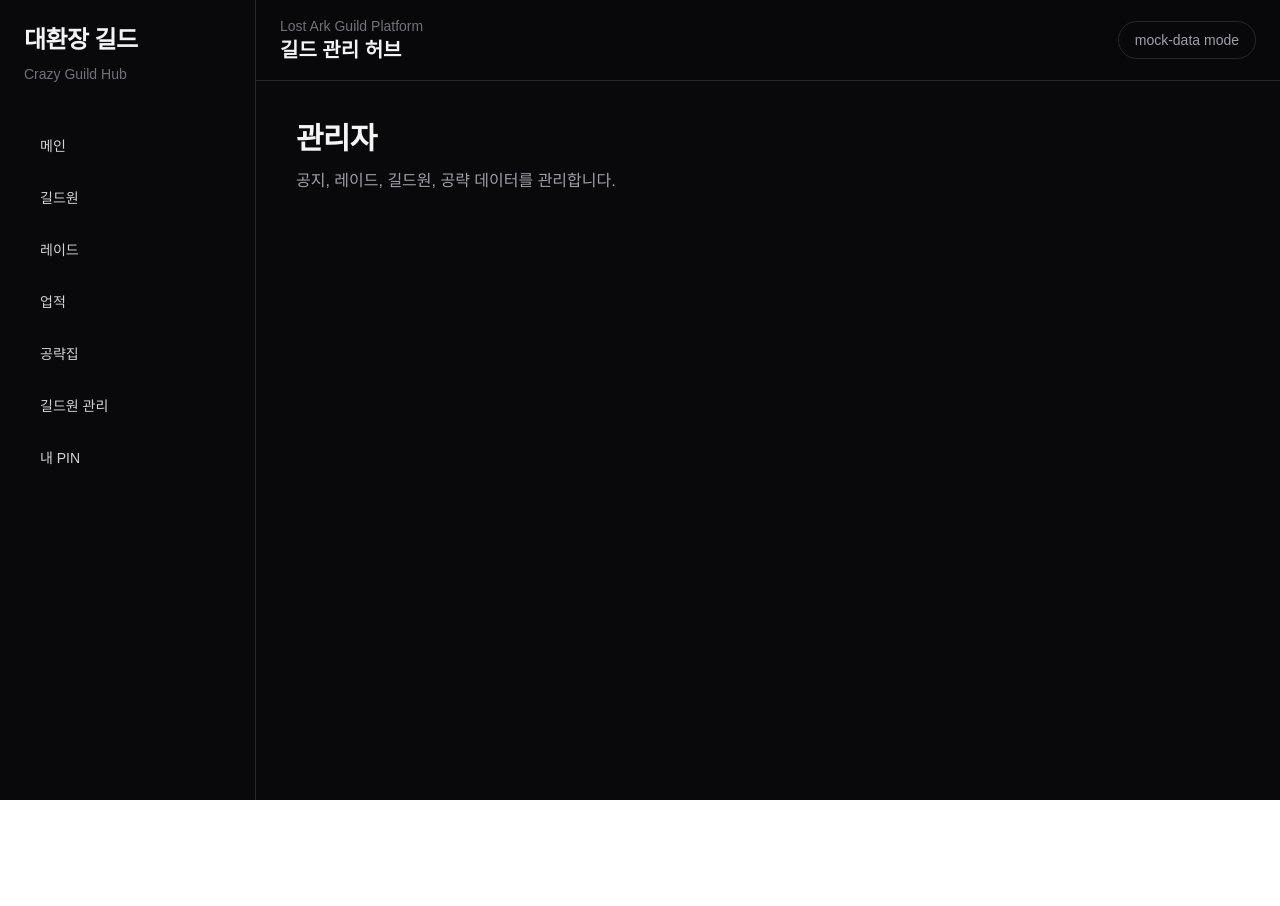
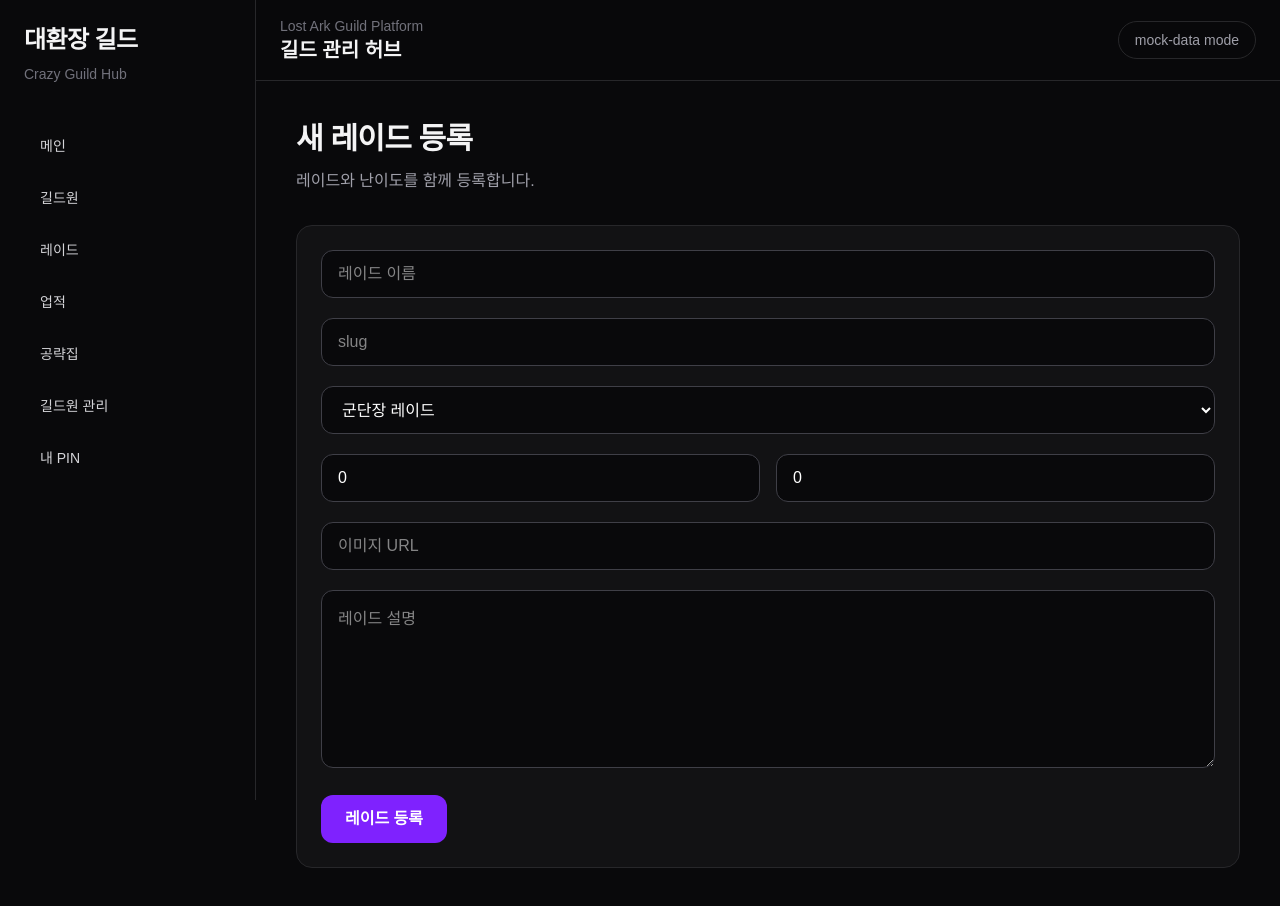
Before and after one commit to janghanyoung/crazy_guild_hub, a Next.js app: page /admin in a window 1280 px wide. Before the commit the page ends 800 px from the top, so only its background shows below. Built offline with nearby package versions, Linux system fonts and the light colour scheme; no server answers.

Commit message:
레이드 단계 추가

```diff
--- a/app/admin/page.tsx
+++ b/app/admin/page.tsx
@@ -1,10 +1,170 @@
+"use client";
+
+"use client";
+
+import { useRouter } from "next/navigation";
+import { useState } from "react";
 import PageContainer from "@/components/ui/PageContainer";
 import SectionTitle from "@/components/ui/SectionTitle";
+import { supabase } from "@/lib/supabase/client";
 
-export default function AdminPage() {
+
+function makeSlug(value: string) {
+  return value
+    .trim()
+    .toLowerCase()
+    .replace(/\s+/g, "-")
+    .replace(/[^a-z0-9가-힣-]/g, "");
+}
+
+export default function NewRaidMasterPage() {
+  const router = useRouter();
+
+  const [name, setName] = useState("");
+  const [slug, setSlug] = useState("");
+  const [raidType, setRaidType] = useState("legion");
+  const [imageUrl, setImageUrl] = useState("");
+  const [description, setDescription] = useState("");
+
+  const [normalLevel, setNormalLevel] = useState(0);
+  const [hardLevel, setHardLevel] = useState(0);
+
+  const [saving, setSaving] = useState(false);
+
+  async function handleSubmit() {
+    setSaving(true);
+
+    const { data: raid, error } = await supabase
+      .from("raid_master")
+      .insert({
+        name,
+        slug,
+        raid_type: raidType,
+        image_url: imageUrl || null,
+        description,
+      })
+      .select()
+      .single();
+
+    if (error || !raid) {
+      setSaving(false);
+      alert(error?.message ?? "레이드 생성 실패");
+      return;
+    }
+
+    const difficulties = [];
+
+    if (normalLevel > 0) {
+      difficulties.push({
+        raid_master_id: raid.id,
+        difficulty: "노말",
+        min_item_level: normalLevel,
+        max_players: 8,
+        sort_order: 1,
+      });
+    }
+
+    if (hardLevel > 0) {
+      difficulties.push({
+        raid_master_id: raid.id,
+        difficulty: "하드",
+        min_item_level: hardLevel,
+        max_players: 8,
+        sort_order: 2,
+      });
+    }
+
+    if (difficulties.length > 0) {
+      await supabase
+        .from("raid_difficulties")
+        .insert(difficulties);
+    }
+
+    setSaving(false);
+
+    router.push("/raids");
+    router.refresh();
+  }
+
   return (
     <PageContainer>
-      <SectionTitle title="관리자" description="공지, 레이드, 길드원, 공략 데이터를 관리합니다." />
+      <SectionTitle
+        title="새 레이드 등록"
+        description="레이드와 난이도를 함께 등록합니다."
+      />
+
+      <div className="space-y-5 rounded-2xl border border-zinc-800 bg-zinc-900/60 p-6">
+        <input
+          value={name}
+          onChange={(e) => {
+            setName(e.target.value);
+            setSlug(makeSlug(e.target.value));
+          }}
+          placeholder="레이드 이름"
+          className="h-12 w-full rounded-xl border border-zinc-700 bg-zinc-950 px-4 text-white"
+        />
+
+        <input
+          value={slug}
+          onChange={(e) => setSlug(makeSlug(e.target.value))}
+          placeholder="slug"
+          className="h-12 w-full rounded-xl border border-zinc-700 bg-zinc-950 px-4 text-white"
+        />
+
+        <select
+          value={raidType}
+          onChange={(e) => setRaidType(e.target.value)}
+          className="h-12 w-full rounded-xl border border-zinc-700 bg-zinc-950 px-4 text-white"
+        >
+          <option value="guardian">가디언 토벌</option>
+          <option value="abyss">어비스 던전</option>
+          <option value="legion">군단장 레이드</option>
+          <option value="epic">에픽 레이드</option>
+          <option value="shadow">그림자 레이드</option>
+          <option value="kazeros">카제로스 레이드</option>
+        </select>
+
+        <div className="grid grid-cols-2 gap-4">
+          <input
+            type="number"
+            value={normalLevel}
+            onChange={(e) => setNormalLevel(Number(e.target.value))}
+            placeholder="노말 입장레벨"
+            className="h-12 rounded-xl border border-zinc-700 bg-zinc-950 px-4 text-white"
+          />
+
+          <input
+            type="number"
+            value={hardLevel}
+            onChange={(e) => setHardLevel(Number(e.target.value))}
+            placeholder="하드 입장레벨"
+            className="h-12 rounded-xl border border-zinc-700 bg-zinc-950 px-4 text-white"
+          />
+        </div>
+
+        <input
+          value={imageUrl}
+          onChange={(e) => setImageUrl(e.target.value)}
+          placeholder="이미지 URL"
+          className="h-12 w-full rounded-xl border border-zinc-700 bg-zinc-950 px-4 text-white"
+        />
+
+        <textarea
+          value={description}
+          onChange={(e) => setDescription(e.target.value)}
+          rows={6}
+          placeholder="레이드 설명"
+          className="w-full rounded-xl border border-zinc-700 bg-zinc-950 p-4 text-white"
+        />
+
+        <button
+          onClick={handleSubmit}
+          disabled={saving}
+          className="h-12 rounded-xl bg-violet-600 px-6 font-bold text-white hover:bg-violet-500 disabled:opacity-50"
+        >
+          {saving ? "등록 중..." : "레이드 등록"}
+        </button>
+      </div>
     </PageContainer>
   );
 }
--- a/app/raids/[slug]/page.tsx
+++ b/app/raids/[slug]/page.tsx
@@ -56,15 +56,19 @@ export default async function RaidHubDetailPage({
           <div className="absolute inset-0 bg-gradient-to-t from-black via-black/30 to-transparent" />
 
           <div className="absolute bottom-8 left-8">
-            <div className="flex flex-wrap gap-2">
-              <span className="rounded-full border border-orange-500/40 bg-black/40 px-3 py-1 text-xs font-bold text-orange-300 backdrop-blur">
-                입장 Lv. {raid.min_item_level ?? 0}
-              </span>
-
-              <span className="rounded-full border border-zinc-700 bg-black/40 px-3 py-1 text-xs text-zinc-300 backdrop-blur">
-                최대 {raid.max_players ?? 8}인
-              </span>
-            </div>
+  <div className="flex flex-wrap gap-2">
+    {raid.difficulties
+      ?.sort((a, b) => a.sort_order - b.sort_order)
+      .map((difficulty) => (
+        <span
+          key={difficulty.id}
+          className="rounded-full border border-orange-500/40 bg-black/40 px-3 py-1 text-xs font-bold text-orange-300 backdrop-blur"
+        >
+          {difficulty.difficulty} Lv.{" "}
+          {difficulty.min_item_level}
+        </span>
+      ))}
+  </div>
 
             <h1 className="mt-4 text-5xl font-black text-white">
               {raid.name}
--- a/app/raids/page.tsx
+++ b/app/raids/page.tsx
@@ -5,24 +5,67 @@ import { getRaidMasters } from "../../lib/supabase/raidMaster";
 
 export const dynamic = "force-dynamic";
 
+const typeLabel: Record<string, string> = {
+  guardian: "가디언 토벌",
+  abyss: "어비스 던전",
+  legion: "군단장 레이드",
+  epic: "에픽 레이드",
+  shadow: "그림자 레이드",
+  kazeros: "카제로스 레이드",
+};
+
 export default async function RaidsPage() {
   const raids = await getRaidMasters();
 
+  const grouped = Object.entries(
+    raids.reduce<Record<string, typeof raids>>((acc, raid) => {
+      if (!acc[raid.raid_type]) {
+        acc[raid.raid_type] = [];
+      }
+
+      acc[raid.raid_type].push(raid);
+
+      return acc;
+    }, {})
+  );
+
   return (
     <PageContainer>
+      <div className="flex items-end justify-between">
         <SectionTitle
           title="레이드 허브"
           description="레이드 공략과 모집글을 확인할 수 있습니다."
         />
 
+        <Link
+          href="/admin/raids/new"
+          className="rounded-xl bg-violet-600 px-5 py-3 text-sm font-bold text-white hover:bg-violet-500"
+        >
+          새 레이드 등록
+        </Link>
+      </div>
+
+      <div className="space-y-12">
+        {grouped.map(([type, typeRaids]) => (
+          <section key={type}>
+            <div className="mb-5 flex items-center gap-3">
+              <h2 className="text-3xl font-black">
+                {typeLabel[type] ?? type}
+              </h2>
+
+              <span className="rounded-full border border-zinc-700 px-3 py-1 text-xs text-zinc-400">
+                {typeRaids.length}개
+              </span>
+            </div>
+
             <div className="grid grid-cols-1 gap-5 md:grid-cols-2 xl:grid-cols-3">
-        {raids.map((raid) => (
+              {typeRaids.map((raid) => (
                 <Link
                   key={raid.id}
                   href={`/raids/${raid.slug}`}
                   className="group overflow-hidden rounded-2xl border border-zinc-800 bg-zinc-900/60 transition hover:-translate-y-1 hover:border-violet-500/50"
                 >
-            <div className="relative h-44 overflow-hidden bg-zinc-950">
+                  <div className="relative h-48 overflow-hidden bg-zinc-950">
                     {raid.image_url ? (
                       <img
                         src={raid.image_url}
@@ -38,35 +81,41 @@ export default async function RaidsPage() {
                     <div className="absolute inset-0 bg-gradient-to-t from-black via-black/20 to-transparent" />
 
                     <div className="absolute bottom-4 left-4">
-                <p className="text-2xl font-black text-white">
+                      <p className="text-3xl font-black text-white">
                         {raid.name}
                       </p>
                     </div>
                   </div>
 
                   <div className="space-y-3 p-5">
-              <div className="flex flex-wrap gap-2">
-                <span className="rounded-full border border-orange-500/40 px-3 py-1 text-xs font-bold text-orange-300">
-                  입장 Lv. {raid.min_item_level ?? 0}
-                </span>
-
-                <span className="rounded-full border border-zinc-700 px-3 py-1 text-xs text-zinc-400">
-                  최대 {raid.max_players ?? 8}인
-                </span>
-              </div>
-
                     <p className="line-clamp-2 text-sm leading-6 text-zinc-400">
                       {raid.description || "설명 없음"}
                     </p>
+
+                    <div className="flex flex-wrap gap-2">
+                      {raid.difficulties
+                        ?.sort((a, b) => a.sort_order - b.sort_order)
+                        .map((difficulty) => (
+                          <div
+                            key={difficulty.id}
+                            className="rounded-xl border border-zinc-700 bg-zinc-950 px-3 py-2"
+                          >
+                            <p className="text-xs text-zinc-500">
+                              {difficulty.difficulty}
+                            </p>
+
+                            <p className="mt-1 text-sm font-black text-orange-300">
+                              Lv. {difficulty.min_item_level}
+                            </p>
+                          </div>
+                        ))}
+                    </div>
                   </div>
                 </Link>
               ))}
-
-        {raids.length === 0 && (
-          <div className="rounded-2xl border border-zinc-800 bg-zinc-900/60 p-10 text-center text-zinc-500 md:col-span-2 xl:col-span-3">
-            등록된 레이드가 없습니다.
             </div>
-        )}
+          </section>
+        ))}
       </div>
     </PageContainer>
   );
--- a/lib/supabase/raidMaster.ts
+++ b/lib/supabase/raidMaster.ts
@@ -1,22 +1,34 @@
 import { supabase } from "./client";
+
+export type RaidDifficulty = {
+  id: string;
+  raid_master_id: string;
+  difficulty: string;
+  min_item_level: number;
+  max_players: number;
+  gate_count: number | null;
+  sort_order: number;
+};
 
 export type RaidMaster = {
   id: string;
   name: string;
   slug: string;
-  category: string | null;
-  min_item_level: number | null;
-  max_players: number | null;
+  raid_type: string;
   image_url: string | null;
   description: string | null;
   created_at: string;
+  difficulties?: RaidDifficulty[];
 };
 
 export async function getRaidMasters() {
   const { data, error } = await supabase
     .from("raid_master")
-    .select("*")
-    .order("min_item_level", { ascending: true });
+    .select(`
+      *,
+      difficulties:raid_difficulties(*)
+    `)
+    .order("created_at", { ascending: true });
 
   if (error) {
     console.error(error.message);
@@ -29,7 +41,10 @@ export async function getRaidMasters() {
 export async function getRaidMasterBySlug(slug: string) {
   const { data, error } = await supabase
     .from("raid_master")
-    .select("*")
+    .select(`
+      *,
+      difficulties:raid_difficulties(*)
+    `)
     .eq("slug", slug)
     .single();
 
```
Lines whose indentation alone changed are shown as unchanged.
